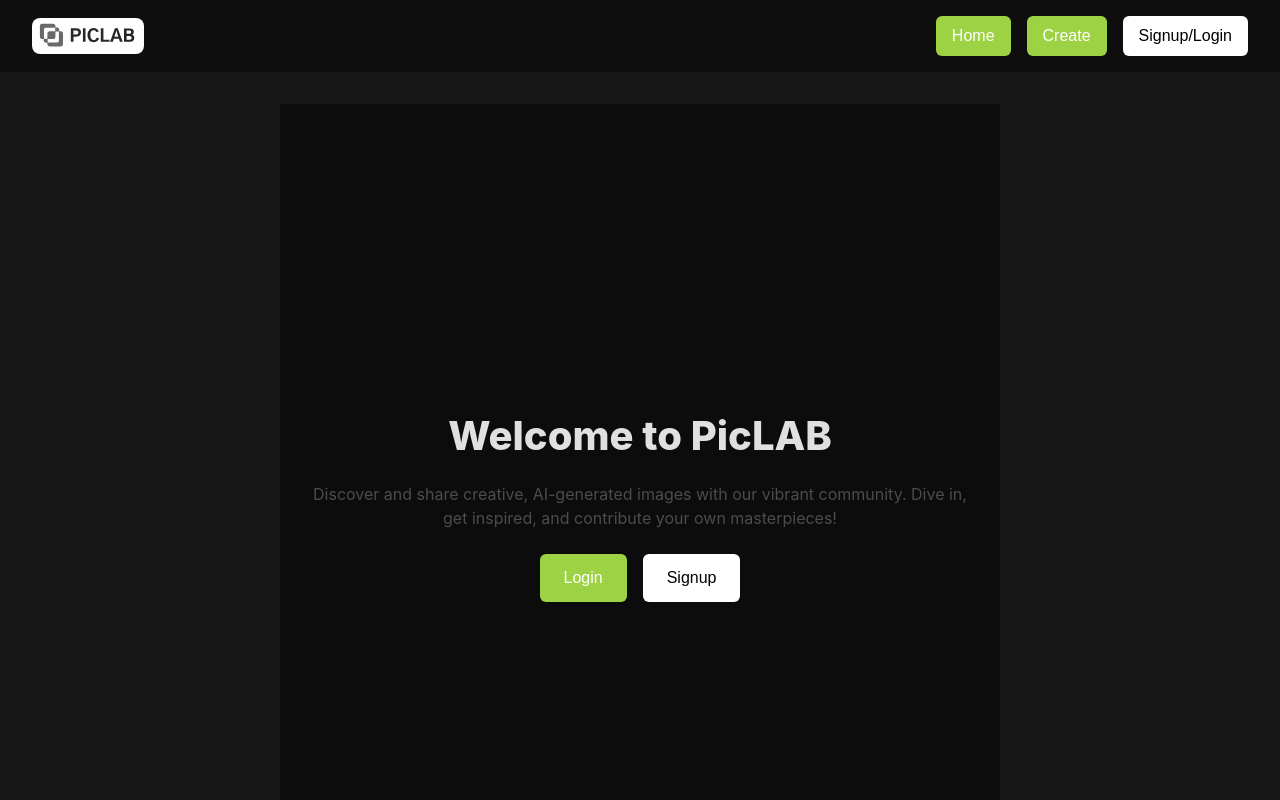
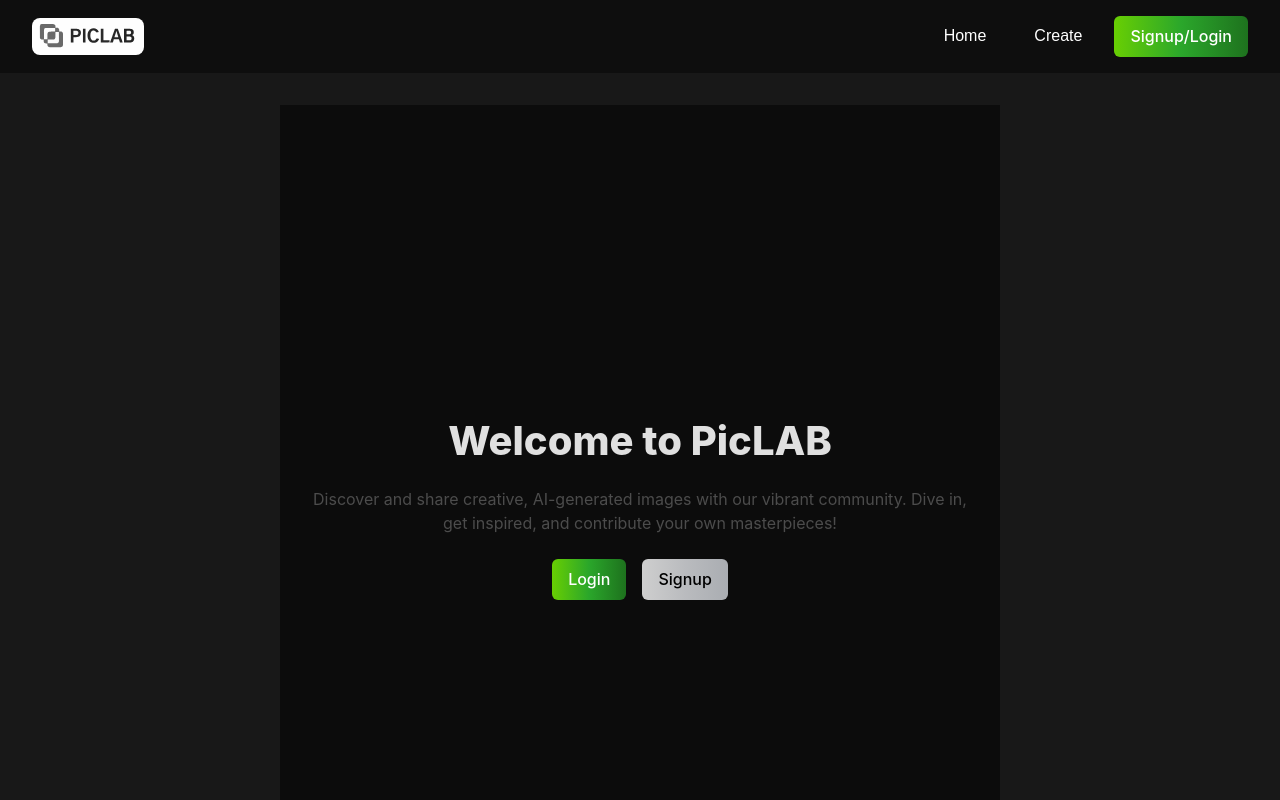
Before and after one commit to DhavalBhimani44/dalleclone, a React (Vite) app in the folder client/: page / in a window 1280 px wide. Shown: the top 800 px of the page. Built offline with nearby package versions, Linux system fonts and the light colour scheme.

Commit message:
ui changes

```diff
--- a/client/src/App.jsx
+++ b/client/src/App.jsx
@@ -11,15 +11,40 @@
       <img src={PicLAB} alt="logo" className="w-28 object-contain rounded-lg" />
     </Link>
     <div className="flex gap-4">
-      <Link to="/" className="font-inter font-medium bg-[#9DD245] text-white px-4 py-2 rounded-md">Home</Link>
-      <Link to="/create-post" className="font-inter font-medium bg-[#9DD245] text-white px-4 py-2 rounded-md">Create</Link>
+      <Link
+        to="/"
+        className="font-inter font-medium text-white px-4 py-2 relative group"
+      >
+        Home
+        <span className="absolute left-0 bottom-0 h-[3px] w-0 bg-[#76B900] transition-all duration-300 ease-in-out group-hover:w-full"></span>
+      </Link>
+
+      <Link
+        to="/create-post"
+        className="font-inter font-medium text-white px-4 py-2 relative group"
+      >
+        Create
+        <span className="absolute left-0 bottom-0 h-[3px] w-0 bg-[#76B900] transition-all duration-300 ease-in-out group-hover:w-full"></span>
+      </Link>
+
       {isLoggedIn ? (
-        <button onClick={handleLogout} className="font-inter font-medium bg-white text-black px-4 py-2 rounded-md transition duration-500">
-          Logout
-        </button>
+        <Link
+          to="/login"
+          onClick={handleLogout}
+          className="font-inter font-medium text-white px-4 py-2 rounded-md relative overflow-hidden group transform transition-all duration-500 hover:scale-105"
+        >
+          <span className="absolute inset-0 bg-gradient-to-r from-[#FF7F50] via-[#FF4500] to-[#FF7F50] opacity-80 transition-opacity duration-500 group-hover:opacity-100"></span>
+          <span className="relative z-10">Logout</span>
+          <span className="absolute inset-0 border border-transparent rounded-md group-hover:border-[#FF4500] transition-all duration-500 ease-in-out"></span>
+        </Link>
       ) : (
-        <Link to="/signup" className="font-inter font-medium bg-white text-black px-4 py-2 rounded-md transition duration-500">
-          Signup/Login
+        <Link
+          to="/signup"
+          className="font-inter font-medium text-white px-4 py-2 rounded-md relative overflow-hidden group transform transition-all duration-500 hover:scale-105"
+        >
+          <span className="absolute inset-0 bg-gradient-to-r from-[#7FFF00] via-[#32CD32] to-[#228B22] opacity-80 transition-opacity duration-500 group-hover:opacity-100"></span>
+          <span className="relative z-10">Signup/Login</span>
+          <span className="absolute inset-0 border border-transparent rounded-md group-hover:border-[#228B22] transition-all duration-500 ease-in-out"></span>
         </Link>
       )}
     </div>
--- a/client/src/pages/Welcome.jsx
+++ b/client/src/pages/Welcome.jsx
@@ -11,11 +11,22 @@
         </p>
 
         <div className="flex gap-4 justify-center">
-          <Link to="/login" className="font-inter font-medium bg-[#9DD245] text-white px-6 py-3 rounded-md">
-            Login
+          <Link
+            to="/login"
+            className="font-inter font-medium text-white px-4 py-2 rounded-md relative overflow-hidden group transform transition-all duration-500 hover:scale-105"
+          >
+            <span className="absolute inset-0 bg-gradient-to-r from-[#7FFF00] via-[#32CD32] to-[#228B22] opacity-80 transition-opacity duration-500 group-hover:opacity-100"></span>
+            <span className="relative z-10">Login</span>
+            <span className="absolute inset-0 border border-transparent rounded-md group-hover:border-[#228B22] transition-all duration-500 ease-in-out"></span>
           </Link>
-          <Link to="/signup" className="font-inter font-medium bg-white text-black px-6 py-3 rounded-md">
-            Signup
+
+          <Link
+            to="/signup"
+            className="font-inter font-medium text-black px-4 py-2 rounded-md relative overflow-hidden group transform transition-all duration-500 hover:scale-105"
+          >
+            <span className="absolute inset-0 bg-gradient-to-r from-white via-gray-200 to-gray-300 opacity-80 transition-opacity duration-500 group-hover:opacity-100"></span>
+            <span className="relative z-10">Signup</span>
+            <span className="absolute inset-0 border border-transparent rounded-md group-hover:border-gray-500 transition-all duration-500 ease-in-out"></span>
           </Link>
         </div>
       </div>
```
